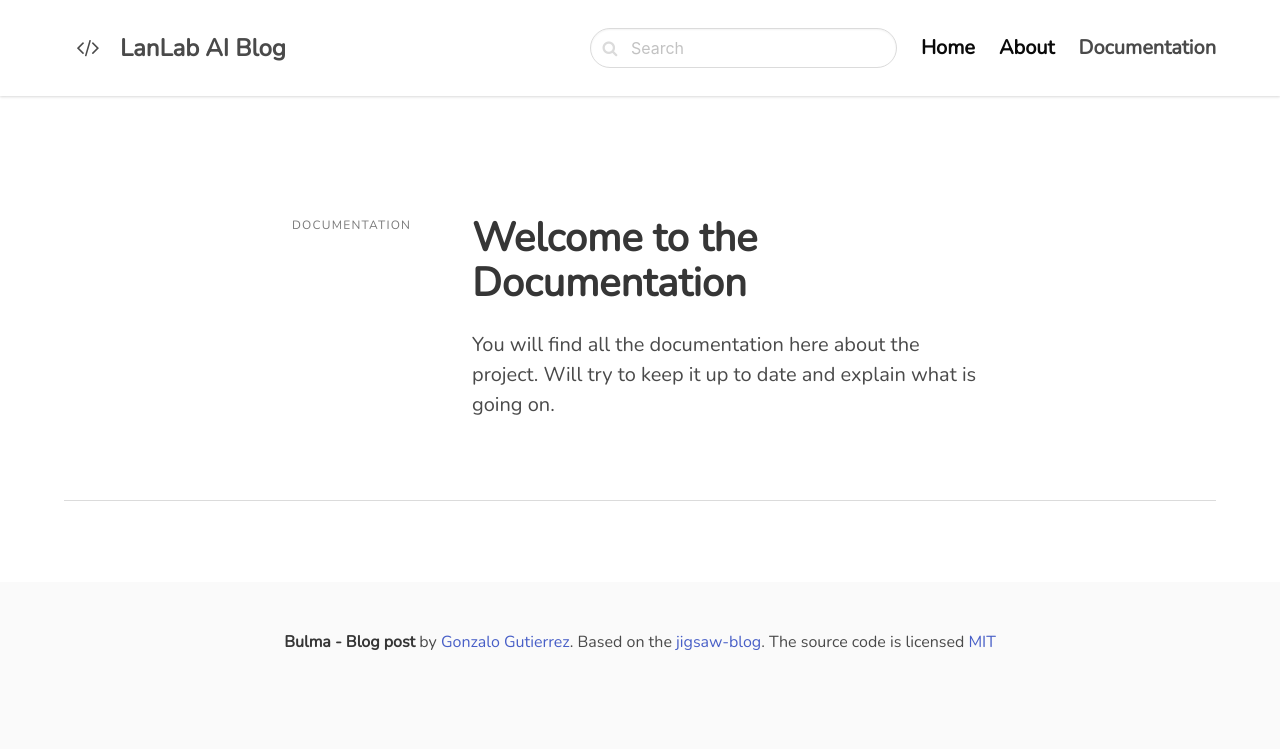
After one commit to bithost/school_app, a Flask app: template app/templates/documentation/home.html in a window 1280 px wide. The commit adds this page. Shown: the top 749 px of the page. Run offline with Flask 3, Linux system fonts and the light colour scheme; the template is opened without the code that fills it, so the values that code supplies are empty.

Commit message:
BUILD. Add documentation to the site and update name

```diff
--- a/app/app.py
+++ b/app/app.py
@@ -5,6 +5,7 @@ import requests
 from pocketbase import PocketBaseAuth
 import os
 import logging
+
 
 # Configure logging to only show access logs without request body
 log = logging.getLogger('werkzeug')
@@ -42,6 +43,7 @@ def format_date(value, format='%b %d, %Y'):
             return value
 
 app.jinja_env.filters['format_date'] = format_date
+
 
 @app.route('/')
 def home():
@@ -94,5 +96,34 @@ def about():
         return render_template('about.html', about=about_data)
     return 'Error loading about page', 500
 
+# Documentation routes
+
+@app.route('/documentation/')
+@app.route('/documentation/<tag>')
+def doc_home(tag=None):
+    tags_response = requests.get(f'{pb.base_url}/api/collections/documentation/records', headers=pb.get_headers())
+    tags = tags_response.json().get('items', [])
+
+    posts = []
+    if tag:
+        posts_response = requests.get(
+            f'{pb.base_url}/api/collections/documentation_posts/records',
+            params={'filter': f'tag="{tag}"'},
+            headers=pb.get_headers()
+        )
+        posts = posts_response.json().get('items', [])
+
+    return render_template('documentation/home.html', tags=tags, posts=posts, selected_tag=tag)
+
+@app.route('/documentation/post/<id>')
+def view_doc_post(id):
+    post_response = requests.get(f'{pb.base_url}/api/collections/documentation_posts/records/{id}', headers=pb.get_headers())
+    post = post_response.json()
+
+    tags_response = requests.get(f'{pb.base_url}/api/collections/documentation/records', headers=pb.get_headers())
+    tags = tags_response.json().get('items', [])
+
+    return render_template('documentation/post.html', post=post, tags=tags)
+
 if __name__ == '__main__':
     app.run(debug=False, host='0.0.0.0')
--- /dev/null
+++ b/app/templates/documentation/home.html
@@ -0,0 +1,28 @@
+{% extends "layout.html" %}
+
+{% block content %}
+<div class="columns">
+    <div class="column is-one-quarter">
+        {% include 'documentation/sidebar.html' %}
+    </div>
+    <div class="column">
+        {% if selected_tag %}
+            <h1 class="title mb-6">{{ selected_tag }}</h1>
+            {% for post in posts %}
+            <div class="is-size-7 has-text-grey mb-3">{{ post.created|format_date }}</div>
+            <h4 class="title mb-3 mt-3">{{ post.title }}</h4>
+                 <p class="mb-3">{{ post.body|truncate(200) | safe }}</p>
+                <a class="button bd-fat-button is-info is-light bd-pagination-prev" href="{{ url_for('view_doc_post', id=post.id) }}" title="read post">
+                    <span>
+                        <strong>Read More</strong>
+                    </span>
+                </a>
+                <hr class="mt-5 mb-5">
+            {% endfor %}
+        {% else %}
+            <h1 class="title">Welcome to the Documentation</h1>
+            <p>You will find all the documentation here about the project. Will try to keep it up to date and explain what is going on.</p>
+        {% endif %}
+    </div>
+</div>
+{% endblock %}
--- /dev/null
+++ b/app/templates/documentation/sidebar.html
@@ -0,0 +1,10 @@
+<aside class="menu">
+    <p class="menu-label">
+        Documentation
+    </p>
+    <ul class="menu-list">
+        {% for tag in tags %}
+            <li><a href="{{ url_for('doc_home', tag=tag.tag) }}" {% if tag.tag == selected_tag %}class="is-active"{% endif %}>{{ tag.tag }}</a></li>
+        {% endfor %}
+    </ul>
+</aside>
--- a/app/templates/layout.html
+++ b/app/templates/layout.html
@@ -6,7 +6,7 @@
   <meta charset="UTF-8">
   <meta name="viewport" content="width=device-width, initial-scale=1.0">
   <meta http-equiv="X-UA-Compatible" content="ie=edge">
-  <title>Lanlab Blog </title>
+  <title>Lanlab AI Blog </title>
   <link rel="stylesheet" href="https://unpkg.com/bulma@0.9.4/css/bulma.min.css" />
   <link href="https://stackpath.bootstrapcdn.com/font-awesome/4.7.0/css/font-awesome.min.css" rel="stylesheet"
     integrity="sha384-wvfXpqpZZVQGK6TAh5PVlGOfQNHSoD2xbE+QkPxCAFlNEevoEH3Sl0sibVcOQVnN" crossorigin="anonymous">
@@ -38,7 +38,7 @@
           <span class="icon is-large">
             <i class="fa fa-code fa-lg"></i>
           </span>
-          <span class="has-text-weight-bold is-size-4 ml-2">LanLab</span>
+          <span class="has-text-weight-bold is-size-4 ml-2">LanLab AI Blog</span>
         </a>
         <span class="navbar-burger burger" data-target="navbarMenu">
           <span></span>
@@ -56,10 +56,13 @@
               </span>
             </div>
           </div>
+          <a class="navbar-item is-active is-size-5 has-text-weight-semibold"  href="{{ url_for('home') }}">
+            Home
+          </a>
           <a class="navbar-item is-active is-size-5 has-text-weight-semibold"  href="/about">
             About
           </a>
-           <a class="navbar-item is-size-5 has-text-weight-semibold" href="https://docs.lanlab.xyz/" target="_blank">
+           <a class="navbar-item is-size-5 has-text-weight-semibold" href="{{ url_for('doc_home') }}">
             Documentation
           </a>
           <!-- <a class="navbar-item is-size-5 has-text-weight-semibold">
```
Also changed, not shown: app/templates/documentation/post.html (added, +17 -0 lines).
